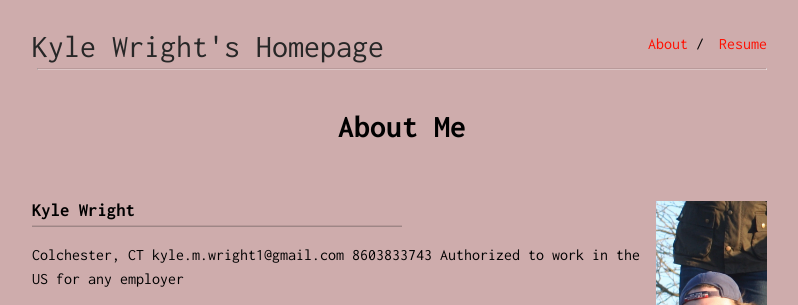
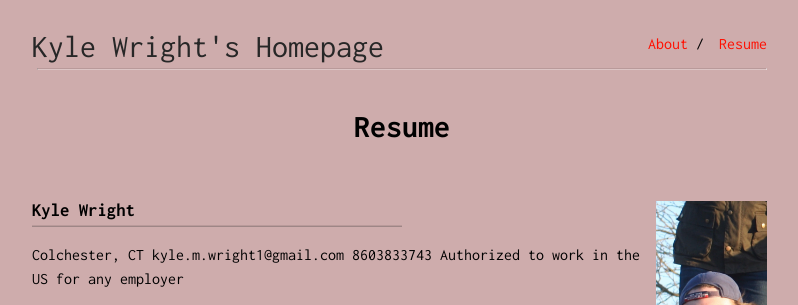
Before and after one commit to wright2002/system-design-project-1, a Jekyll site: the page built from resume.md, in a window 1280 px wide. Shown: the top 305 px of the page, without its empty margins (238-1036 px from the left). Built offline with Jekyll 4.4.1, drawn with Linux system fonts in a browser that asks for light colours.

Commit message:
fixed resume title

```diff
--- a/resume.md
+++ b/resume.md
@@ -1,6 +1,6 @@
 ---
 layout: default
-title: About Me
+title: Resume
 ---
 
 <img class="profile-picture" src="{{site.baseurl}}/{{site.profile-picture}}">
```
